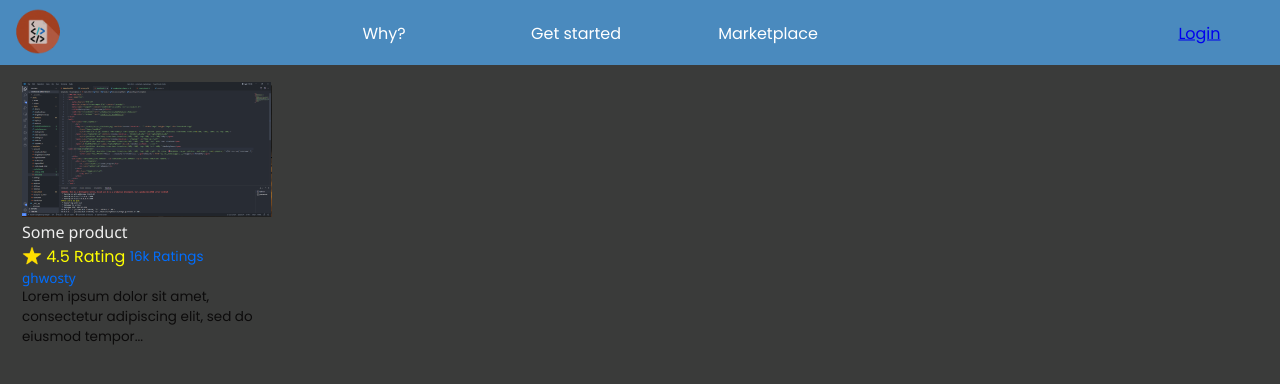
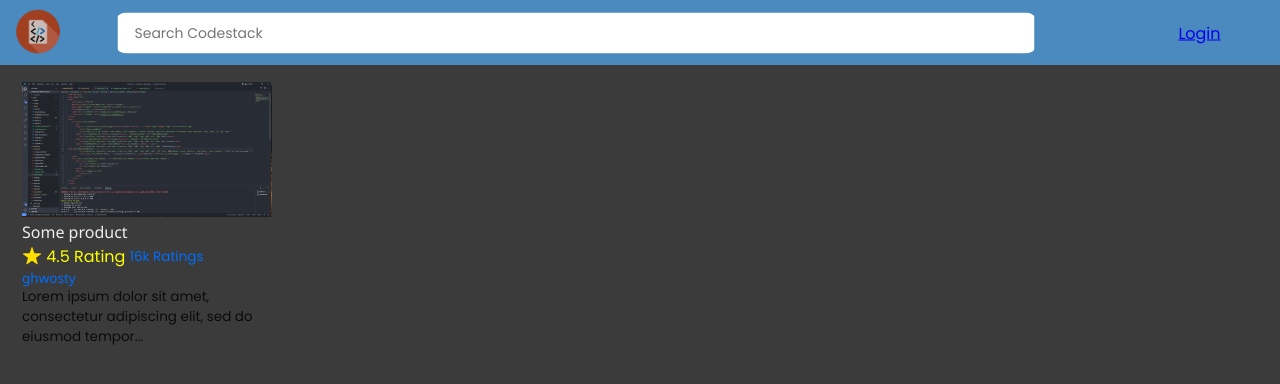
Before and after one commit to codestack-market/codestack-marketplace, a Flask app: page /marketplace/ in a window 1280 px wide. Shown: the top 384 px of the page. Run offline with Flask 2, Linux system fonts and the light colour scheme; parts of the project's set-up code (start-up, migrations or seed data) failed here and were passed over.

Commit message:
add search to market

```diff
--- a/static/styles/index.css
+++ b/static/styles/index.css
@@ -109,4 +109,10 @@ body {
     border-radius: 10px / 5px;
     border: none;
     padding-left: 10px;
+    border: 2px solid transparent;
+    transition: 0.3s;
 }
+
+#searchMarket:focus {
+    border: 2px solid #ed9863;
+}
--- a/static/styles/marketplace.css
+++ b/static/styles/marketplace.css
@@ -56,3 +56,22 @@
 .ratingstar {
     vertical-align: middle;
 }
+
+#searchMarketInput {
+    font-family: var(--poppins);
+    font-size: 14px;
+    position: absolute;
+    transform: translate(-50%, -50%);
+    left: 45%;
+    top: 50%;
+    width: 70%;
+    height: 35px;
+    border-radius: 10px / 5px;
+    border: 2px solid transparent;
+    transition: .3s;
+    padding-left: 15px;
+}
+
+#searchMarketInput:focus {
+    border: 2px solid #ed9863;
+}
--- a/templates/marketplace/catalog.html
+++ b/templates/marketplace/catalog.html
@@ -16,12 +16,7 @@
     <img src="/static/assets/favicon2.png" onclick="window.location = '/'" width="50px" height="50px"
       alt="Codestack Logo" class="logos_logoMain"
       style="vertical-align: middle; font-family: var(--poppins); cursor: pointer; position: absolute; transform: translate(-50%, -50%); left: 3%; top: 50%;">
-    <span class="topbarOption" onclick="window.location = '/#codestack_why'" id="topbarOption_why"
-      style="position: absolute; transform: translate(-50%, -50%); top: 50%; left: 30%;">Why?</span>
-    <span class="topbarOption" onclick="window.location = '/signup'" id="tBar_op_start"
-      style="position: absolute; transform: translate(-50%, -50%); top: 50%; left: 45%;">Get started</span>
-    <span id="buyNTbarOption" class="topbarOption" onclick="window.location = '/soon'"
-      style="position: absolute; transform: translate(-50%, -50%); top: 50%; left: 60%; ">Marketplace</span>
+    <input type="text" id="searchMarketInput" placeholder="Search Codestack">
     <span id="loginTBarOption"
       style="position: absolute; transform: translate(-50%, -50%); top: 50%; right: 3%; color: #c44a56; cursor: pointer; font-family: var(--poppins);">{%if
       session["username"]%}<span class="helloUname">Hello, {{ session["username"] }}.</span>{%else%}<a
@@ -51,6 +46,16 @@
       </div>
     </div>
   </div>
+  <script src="/static/scripts/utils/forge.js"></script>
+  <script>
+    _("#searchMarketInput").addEventListener("keyup", (e) => {
+      if (e.key === "Enter") {
+        if (!_("#searchMarketInput").value.isEmpty()) {
+          window.location = '/marketplace/search?q=' + _("#searchMarketInput").value;
+        }
+      }
+    })
+  </script>
 </body>
 
 </html>
```
Also changed, not shown: static/assets/search.png (added).
